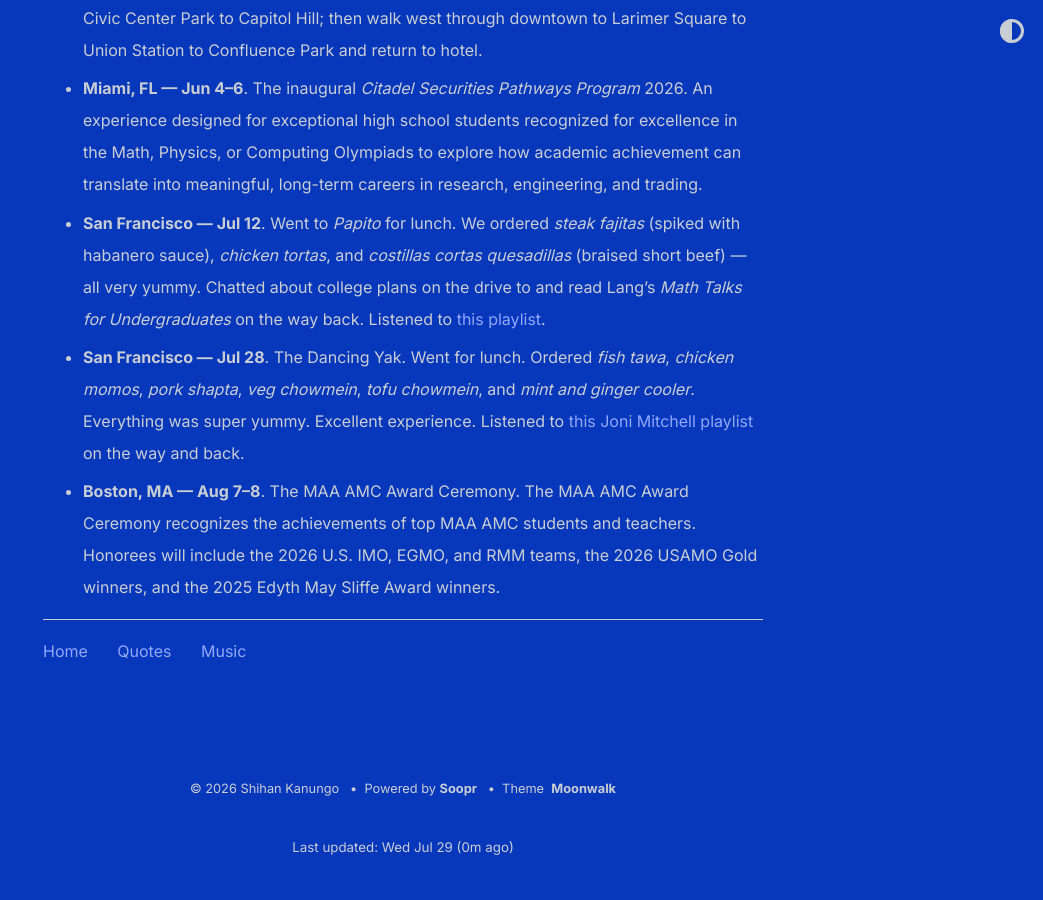
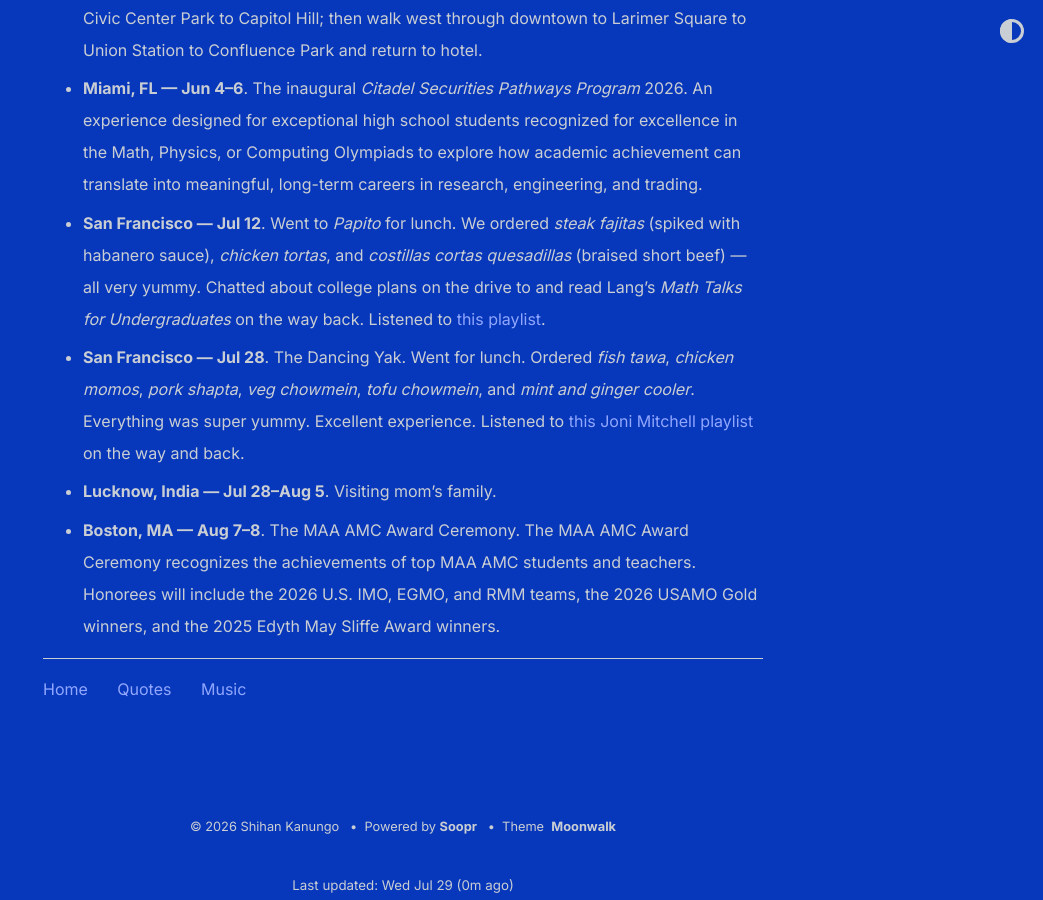
Before and after one commit to shihankanungo/shihankanungo.github.io, a Jekyll site: the page built from travel.md, in a window 1280 px wide and 900 px high, scrolled down 2178 px. Shown: the whole window, without its empty margins (237-1280 px from the left). Built offline with Jekyll 4.4.1, drawn with Linux system fonts in a browser that asks for light colours; before the commit the page ends 3040 px from its top, so only the background shows below that.

Commit message:
Update travel.md

```diff
--- a/travel.md
+++ b/travel.md
@@ -21,4 +21,5 @@ title: Travel &amp;c.
 - **Miami, FL --- Jun 4--6**. The inaugural *Citadel Securities Pathways Program* 2026. An experience designed for exceptional high school students recognized for excellence in the Math, Physics, or Computing Olympiads to explore how academic achievement can translate into meaningful, long-term careers in research, engineering, and trading.
 - **San Francisco --- Jul 12**. Went to *Papito* for lunch. We ordered *steak fajitas* (spiked with habanero sauce), *chicken tortas*, and *costillas cortas quesadillas* (braised short beef) --- all very yummy. Chatted about college plans on the drive to and read Lang's *Math Talks for Undergraduates* on the way back. Listened to [this playlist](https://open.spotify.com/playlist/0bAlJXboXf2EVMrcrzr0nv?si=d2b0931b91134c95).
 - **San Francisco --- Jul 28**. The Dancing Yak. Went for lunch. Ordered *fish tawa*, *chicken momos*, *pork shapta*, *veg chowmein*, *tofu chowmein*, and *mint and ginger cooler*. Everything was super yummy. Excellent experience. Listened to [this Joni Mitchell playlist](https://open.spotify.com/playlist/0yVtZyL18022R0KzkqG8GQ?si=5600f946de404306) on the way and back.
+- **Lucknow, India --- Jul 28--Aug 5**. Visiting mom's family.
 - **Boston, MA --- Aug 7--8**. The MAA AMC Award Ceremony. The MAA AMC Award Ceremony recognizes the achievements of top MAA AMC students and teachers. Honorees will include the 2026 U.S. IMO, EGMO, and RMM teams, the 2026 USAMO Gold winners, and the 2025 Edyth May Sliffe Award winners.
```
